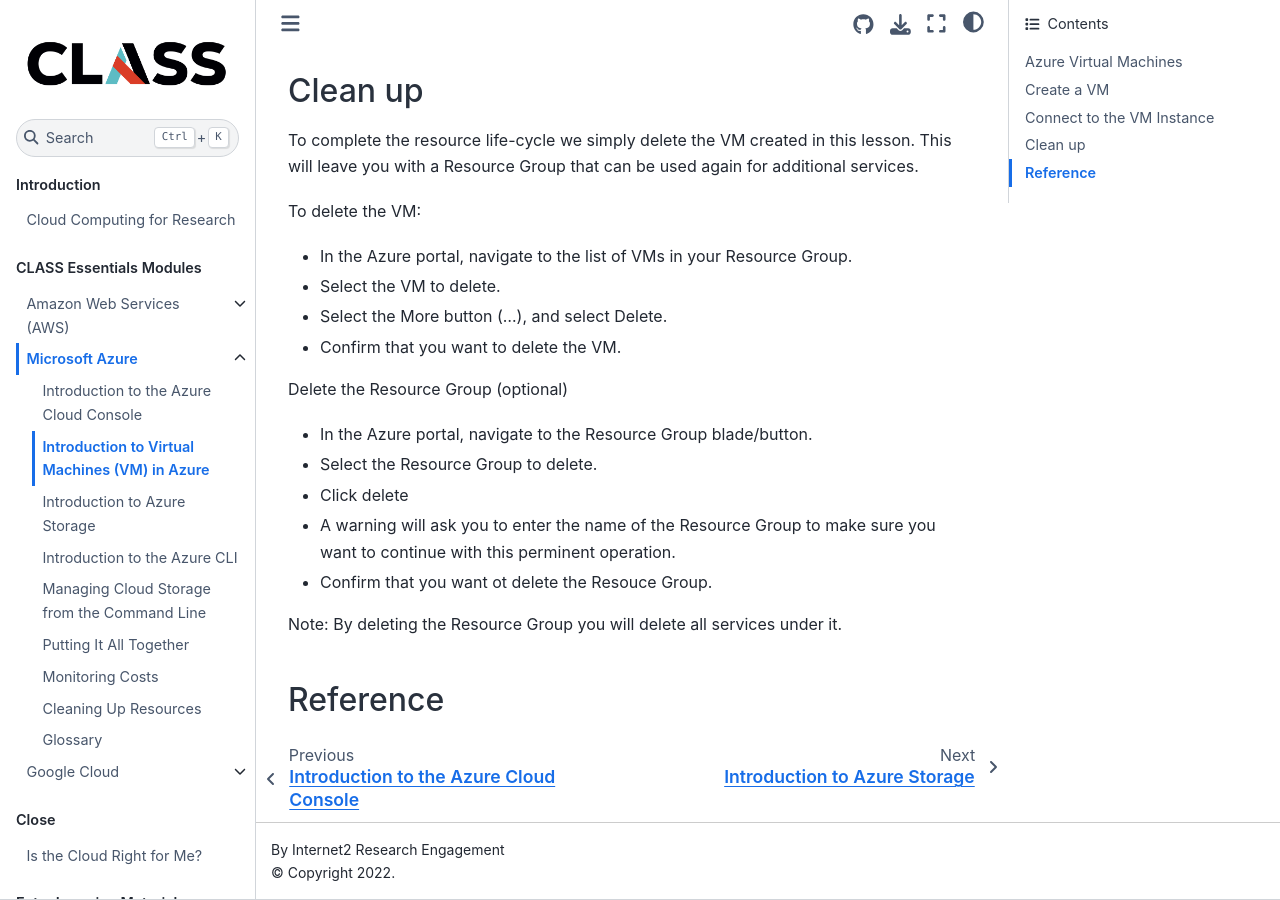
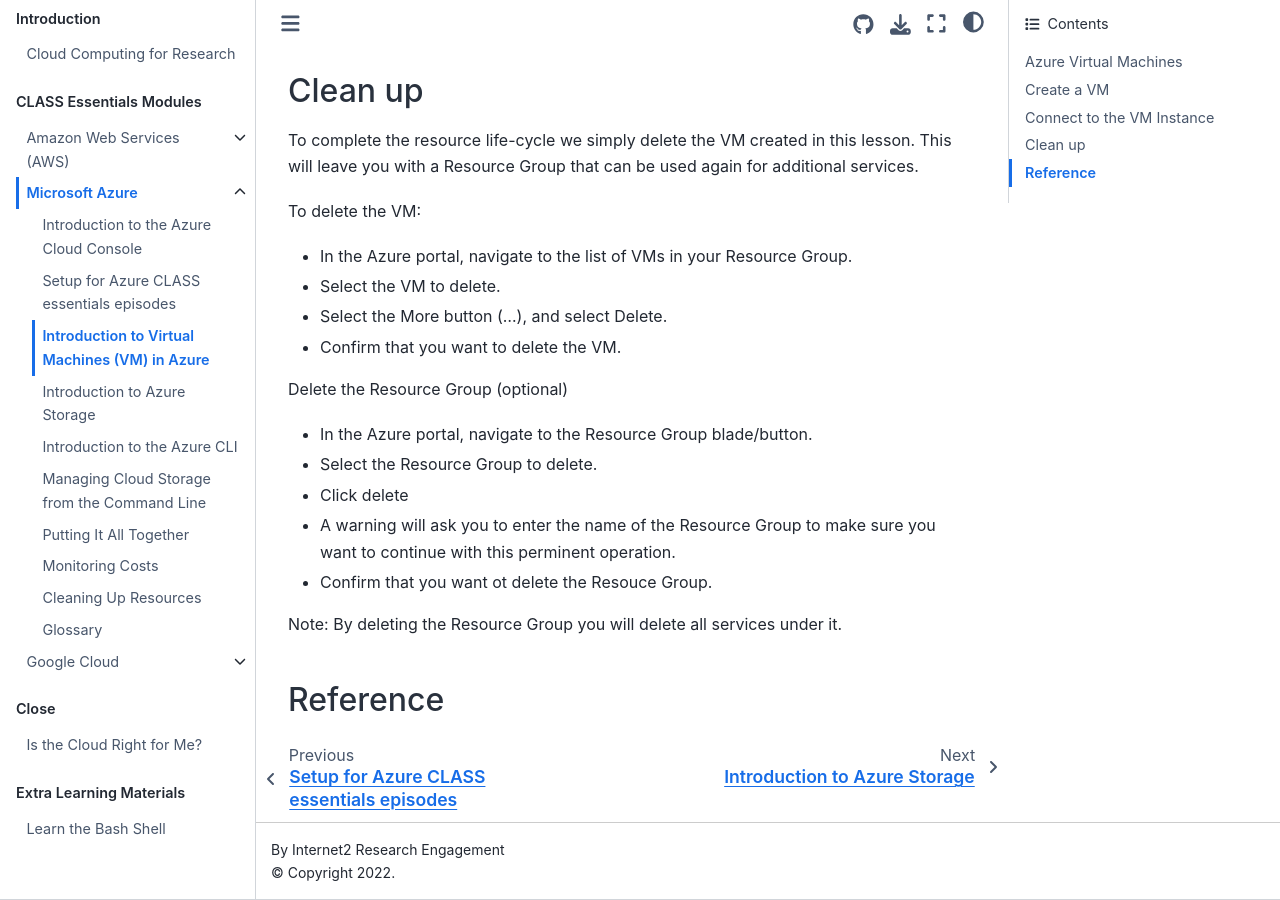
Before and after one commit to middelkoopt/CLASS-Essentials, a Jupyter Book: the page built from content/Azure/03_intro_to_compute.ipynb, in a window 1280 px wide and 900 px high, scrolled down 7429 px. Built offline with Jupyter Book 1.0.4 settings and Sphinx 7.4.7 and the Sphinx Book theme 1.1.4, drawn with Linux system fonts in a browser that asks for light colours.

Commit message:
update into_compute & setup

```diff
--- a/content/_toc.yml
+++ b/content/_toc.yml
@@ -24,13 +24,14 @@ parts:
     - file: Azure/intro_to_Azure_Essentials
       sections:
       - file: Azure/01_intro_to_cloud_console
-      - file: Azure/02_intro_to_compute
-      - file: Azure/03_intro_to_cloud_storage
-      - file: Azure/04_intro_to_cli
-      - file: Azure/05_intro_to_cloud_storage_cli
-      - file: Azure/06_running_analysis
-      - file: Azure/07_monitoring_costs
-      - file: Azure/08_cleaning_up_resources
+      - file: Azure/02_intro_cloudshell_sshkey
+      - file: Azure/03_intro_to_compute
+      - file: Azure/04_intro_to_cloud_storage
+      - file: Azure/05_intro_to_cli
+      - file: Azure/06_intro_to_cloud_storage_cli
+      - file: Azure/07_running_analysis
+      - file: Azure/08_monitoring_costs
+      - file: Azure/09_cleaning_up_resources
       - file: Azure/glossary
 
     - file: GCP/intro_to_GCP_Essentials
```
Also changed, not shown: content/Azure/01_intro_to_cloud_console.ipynb, content/Azure/02_intro_cloudshell_sshkey.ipynb (added), content/Azure/03_intro_to_compute.ipynb (renamed from content/Azure/02_intro_to_compute.ipynb), content/Azure/04_intro_to_cloud_storage.ipynb (renamed from content/Azure/03_intro_to_cloud_storage.ipynb), content/Azure/05_intro_to_cli.ipynb (renamed from content/Azure/04_intro_to_cli.ipynb), content/Azure/06_intro_to_cloud_storage_cli.ipynb (renamed from content/Azure/05_intro_to_cloud_storage_cli.ipynb), content/Azure/07_running_analysis.ipynb (renamed from content/Azure/06_running_analysis.ipynb), content/Azure/08_monitoring_costs.ipynb (renamed from content/Azure/07_monitoring_costs.ipynb), content/Azure/09_cleaning_up_resources.ipynb (renamed from content/Azure/08_cleaning_up_resources.ipynb), content/Azure/intro_to_Azure_Essentials.ipynb.
